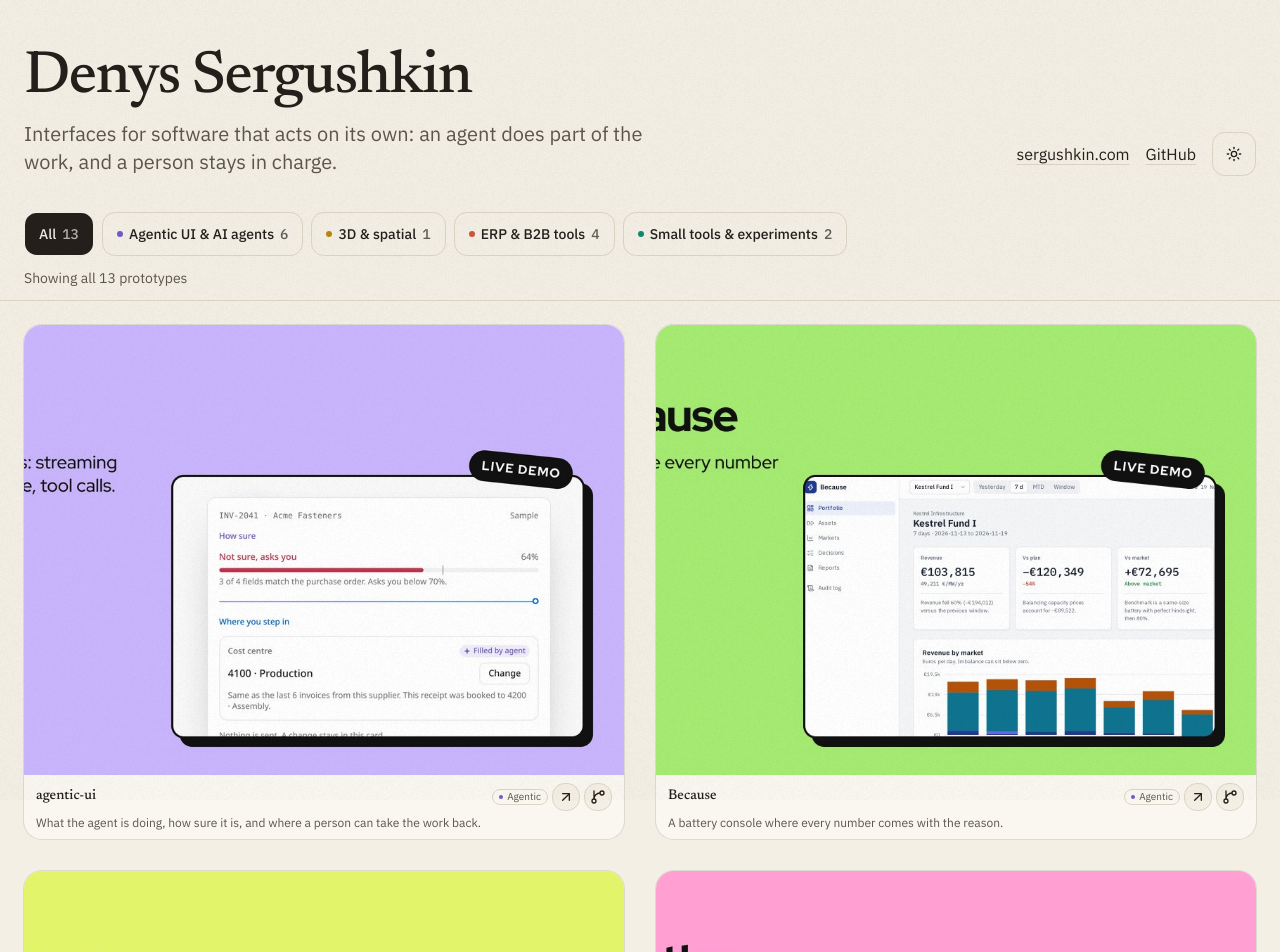
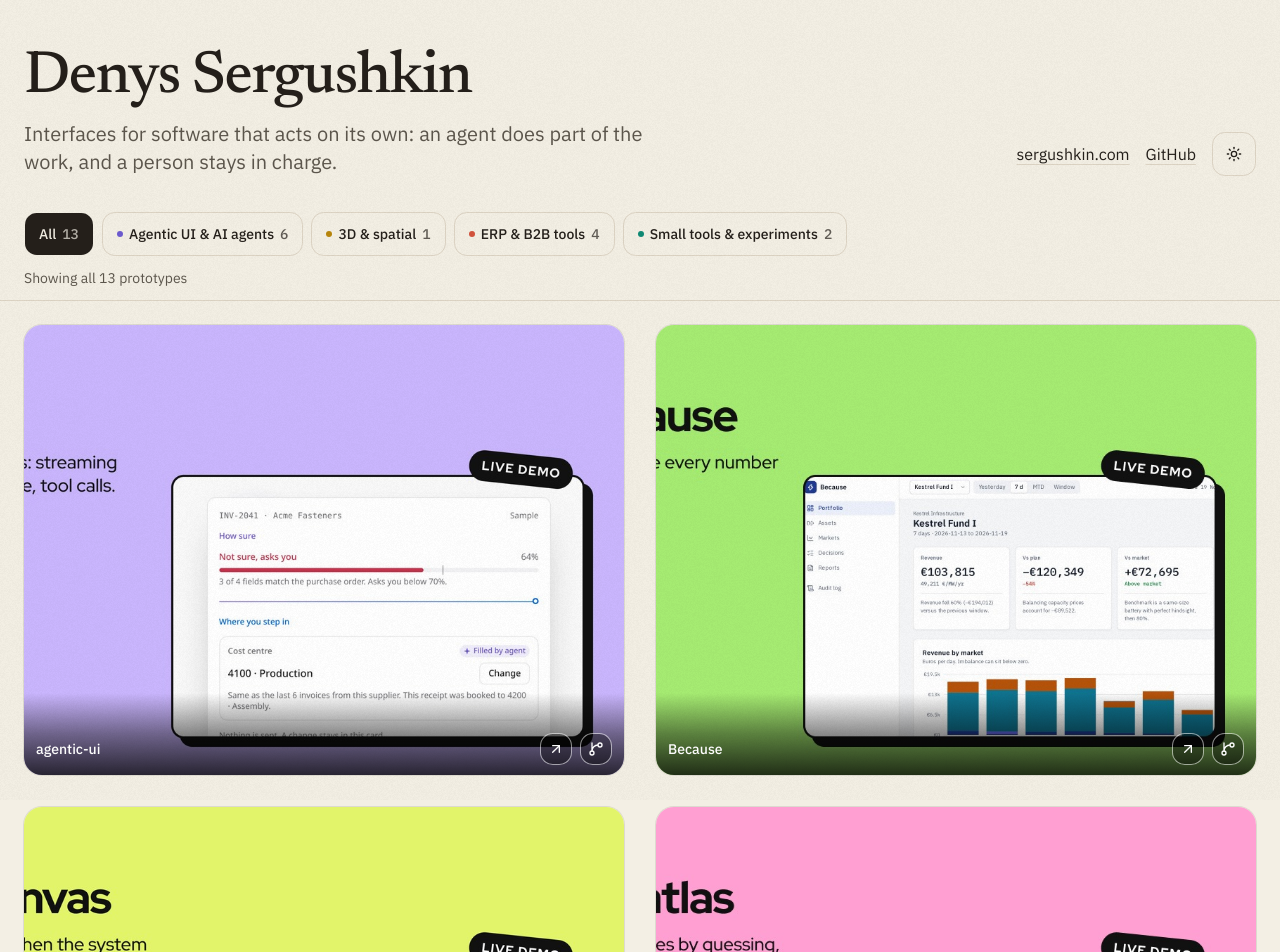
Before and after one commit to sergushkincom/projects-gallery, a Next.js app: page / in a window 1280 px wide. Shown: the top 952 px of the page. Built offline with nearby package versions, Linux system fonts and the light colour scheme.

Commit message:
Show the title on the picture

```diff
--- a/components/project-card.tsx
+++ b/components/project-card.tsx
@@ -4,32 +4,19 @@ import { ArrowUpRightIcon, GitBranchIcon } from "lucide-react";
 import { motion, useMotionValue, useSpring } from "motion/react";
 import Image from "next/image";
 import { cn } from "cn";
-import type { Project, TopicId } from "@/data/projects";
-import { topicLabel } from "@/data/projects";
+import type { Project } from "@/data/projects";
 import { Button } from "@/components/ui/button";
-import { Card, CardDescription, CardHeader, CardTitle } from "@/components/ui/card";
 
 const spring = { stiffness: 260, damping: 28, mass: 0.4 };
-
-const tone: Record<TopicId, string> = {
-  agentic: "bg-topic-agentic",
-  spatial: "bg-topic-spatial",
-  erp: "bg-topic-erp",
-  tools: "bg-topic-tools",
-};
-
-const shortTopic: Record<TopicId, string> = {
-  agentic: "Agentic",
-  spatial: "3D",
-  erp: "ERP",
-  tools: "Tools",
-};
 
 const fullFrame = new Set([
   "impact-compare",
   "keyword-tracker",
   "grocery-first-order-prototype",
 ]);
+
+const iconButton =
+  "size-8 border-white/55 bg-black/35 text-white hover:bg-black/55 focus-visible:ring-white";
 
 export function ProjectCard({
   project,
@@ -66,42 +53,36 @@ export function ProjectCard({
       onPointerLeave={reset}
       onPointerCancel={reset}
     >
-      <Card className="h-full gap-0 py-0">
-        <div className="overflow-hidden">
+      <article className="group/card relative h-full overflow-hidden rounded-xl bg-card ring-1 ring-foreground/10">
         <Image
           src={project.image}
           alt={project.imageAlt}
           width={1280}
-            height={800}
+          height={960}
           priority={priority}
           sizes="(min-width: 768px) 42rem, 100vw"
           className={cn(
-              "aspect-[4/3] w-full origin-center object-cover motion-safe:transition-transform motion-safe:duration-300 motion-safe:ease-out motion-safe:group-hover/card:scale-[1.03]",
+            "aspect-[4/3] w-full object-cover motion-safe:transition-transform motion-safe:duration-300 motion-safe:ease-out motion-safe:group-hover/card:scale-[1.03]",
             fullFrame.has(project.slug) ? "object-center" : "object-right",
           )}
         />
-        </div>
-        <CardHeader className="gap-1 px-3 py-2">
-          <div className="flex items-center gap-2">
-            <CardTitle className="min-w-0 flex-1 truncate text-sm leading-tight" translate="no">
+        <div
+          className={cn(
+            "absolute inset-x-0 bottom-0 flex items-center gap-2 bg-gradient-to-t from-black/80 via-black/45 to-transparent px-3 pt-10 pb-2.5",
+            "motion-safe:transition-opacity motion-safe:duration-200 motion-safe:ease-out",
+            "[@media(hover:hover)_and_(pointer:fine)]:opacity-0",
+            "[@media(hover:hover)_and_(pointer:fine)]:group-hover/card:opacity-100",
+            "[@media(hover:hover)_and_(pointer:fine)]:group-focus-within/card:opacity-100",
+          )}
+        >
+          <h2 className="min-w-0 flex-1 truncate text-sm font-medium text-white" translate="no">
             {project.name}
-            </CardTitle>
-            <div className="flex shrink-0 items-center gap-1">
-              {project.topics.map((topic) => (
-                <span
-                  key={topic}
-                  className="inline-flex h-4 items-center gap-1 rounded-full border border-border px-1.5 text-[10px] leading-none text-muted-foreground"
-                >
-                  <span aria-hidden="true" className={cn("size-1 rounded-full", tone[topic])} />
-                  <span className="sr-only">{topicLabel(topic)}</span>
-                  <span aria-hidden="true">{shortTopic[topic]}</span>
-                </span>
-              ))}
+          </h2>
           <Button
             nativeButton={false}
             variant="outline"
             size="icon"
-                className="size-7"
+            className={iconButton}
             aria-label={`${project.name} live demo, opens in a new tab`}
             render={
               <a href={project.liveUrl} target="_blank" rel="noopener noreferrer" />
@@ -113,7 +94,7 @@ export function ProjectCard({
             nativeButton={false}
             variant="outline"
             size="icon"
-                className="size-7"
+            className={iconButton}
             aria-label={`${project.name} repository, opens in a new tab`}
             render={
               <a href={project.repoUrl} target="_blank" rel="noopener noreferrer" />
@@ -122,12 +103,7 @@ export function ProjectCard({
             <GitBranchIcon aria-hidden="true" />
           </Button>
         </div>
-          </div>
-          <CardDescription className="line-clamp-1 text-xs">
-            {project.description}
-          </CardDescription>
-        </CardHeader>
-      </Card>
+      </article>
     </motion.div>
   );
 }
```
Lines whose indentation alone changed are shown as unchanged.
